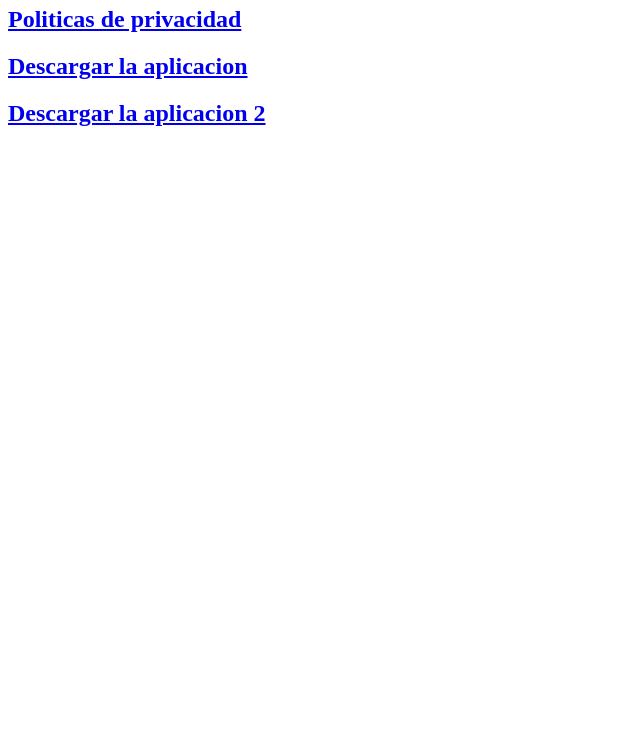
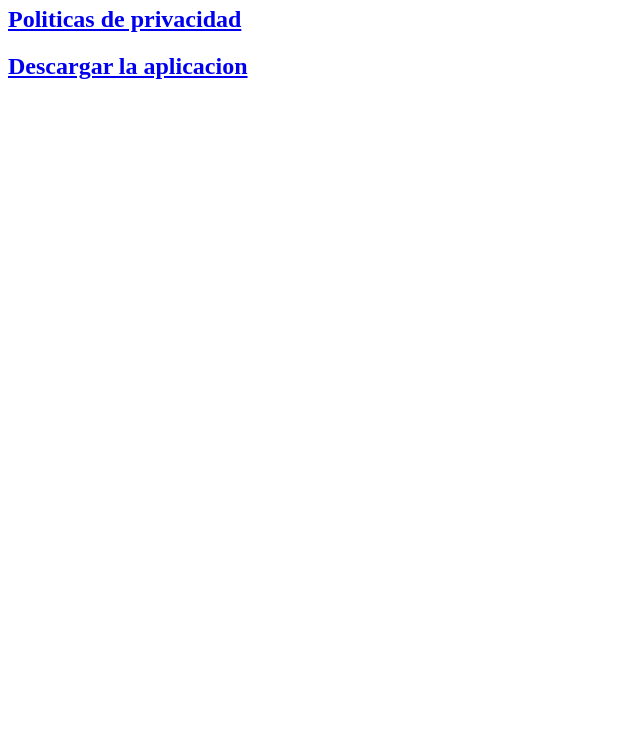
Before and after one commit to fer3099/Calculatexte, a plain HTML site: page index.html in a window 1280 px wide. Shown: the part 60-800 px from the top of the page, without its empty margins (0-640 px from the left). Drawn offline with Linux system fonts and the light colour scheme.

Commit message:
Update index.html

```diff
--- a/index.html
+++ b/index.html
@@ -3,7 +3,6 @@
     <h1>Calculatexte</h1>
 
     <h2><a href=https://www.privacypolicies.com/live/7cd06866-f96a-41e1-9b98-fb0f4ca99cb7 >Politicas de privacidad</a></h2>
-    <h2><a href=https://drive.google.com/file/d/1jDjYxhko1VYely4jChY0Xc4bDBfq1Gtf/view?usp=sharing >Descargar la aplicacion</a></h2>
-    <h2><a href=https://drive.google.com/file/d/1BbOShoF1LvpwDEusWwpn6RGM34OXaro6/view?usp=sharing >Descargar la aplicacion 2</a></h2>
+    <h2><a href=https://drive.google.com/file/d/1pAQSGt035AfV_RAqzxmQtTVG6cf0OMGQ/view?usp=sharing >Descargar la aplicacion</a></h2>
   </body>
 </htnl>
```
